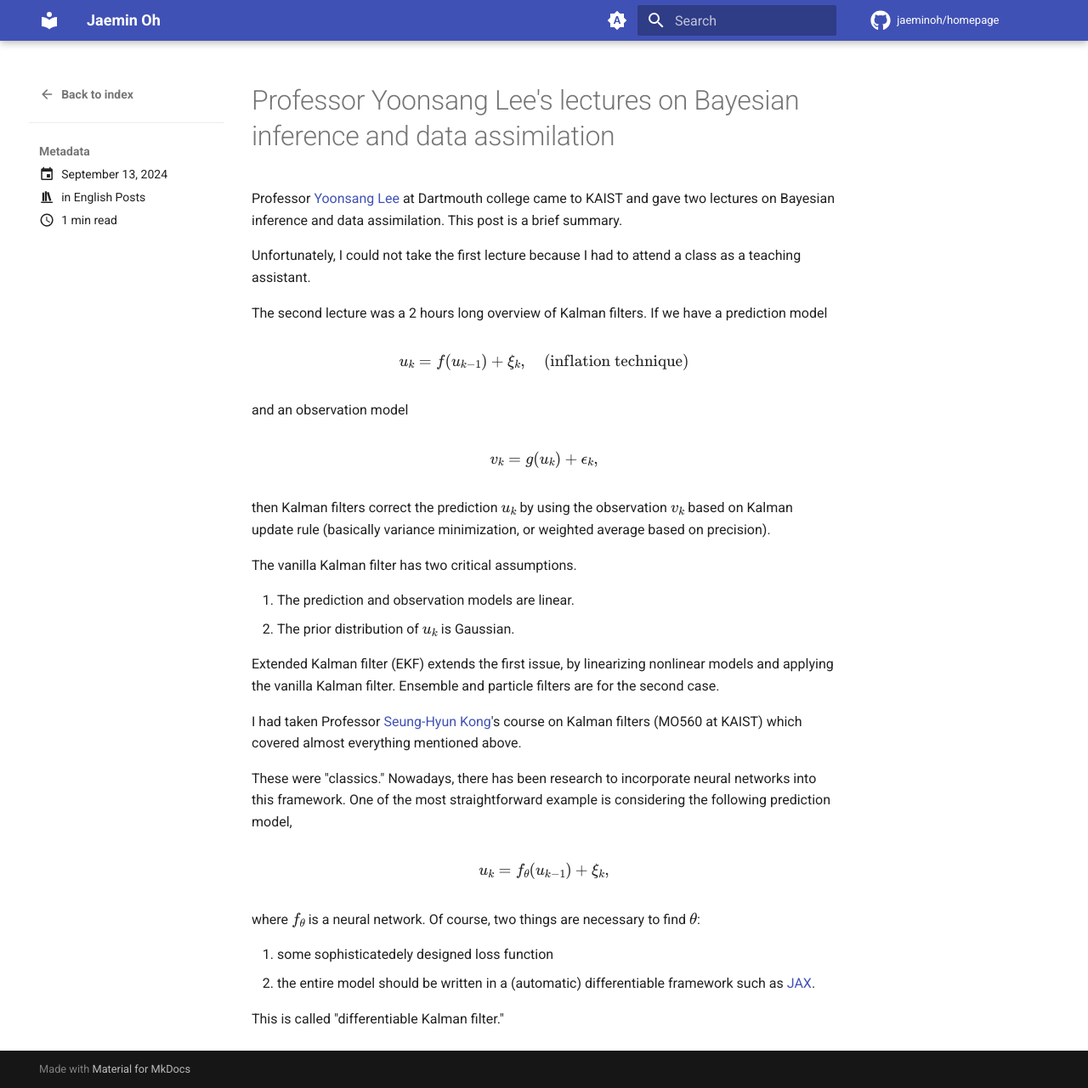
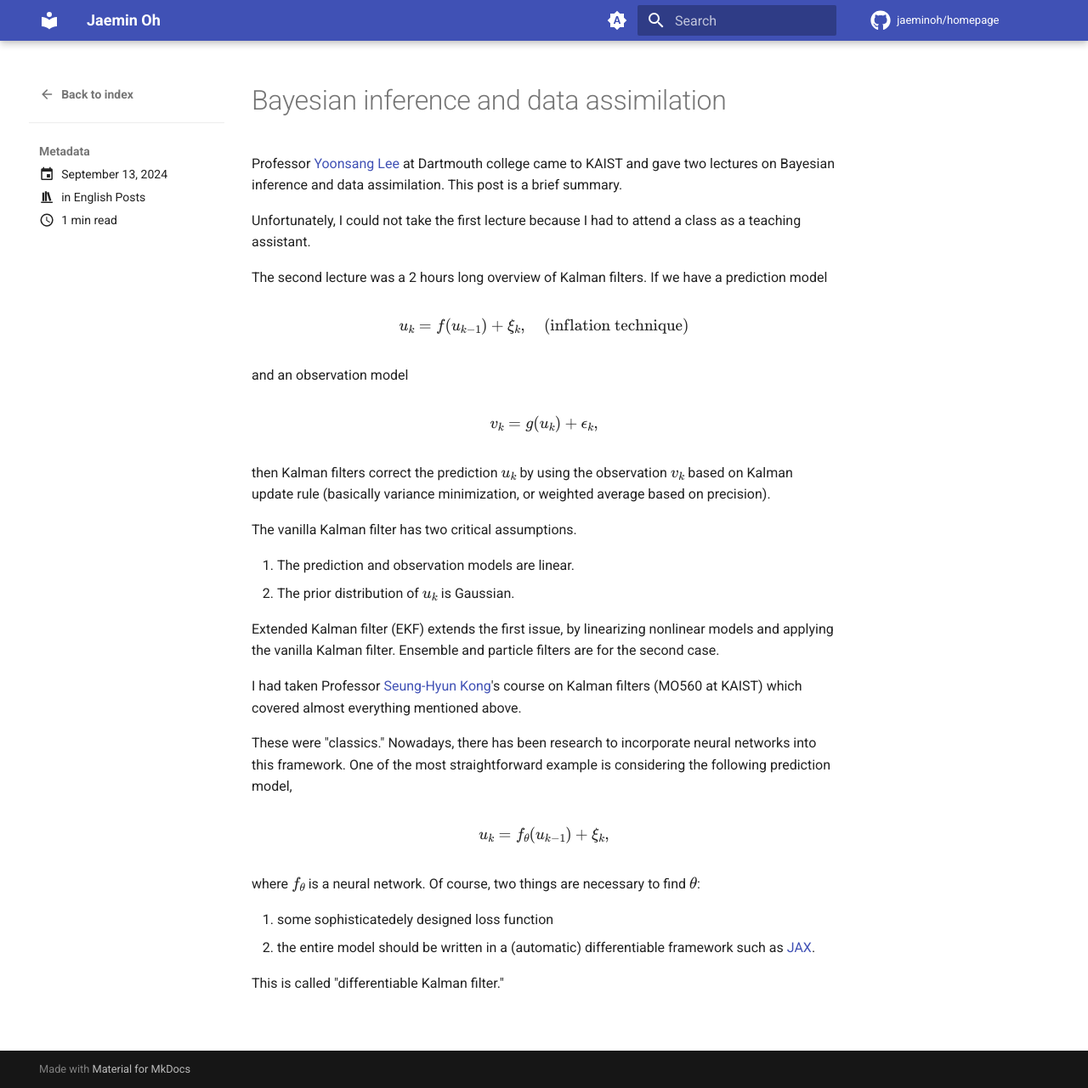
Before and after one commit to jaeminoh/jaeminoh.github.io, an MkDocs documentation site: the page built from docs/blog/posts/2024-09-13.md, in a window 1280 px wide and 1281 px high. Shown: the whole window at 85% size. Built offline with MkDocs 1.6.1 and Material for MkDocs 9.7.7, drawn with Linux system fonts in a browser that asks for light colours; comment, search, counter and statistics services are not loaded.

Commit message:
update docs

```diff
--- a/docs/blog/posts/2024-09-13.md
+++ b/docs/blog/posts/2024-09-13.md
@@ -4,10 +4,8 @@ date:
 
 categories:
   - English Posts
-
-#draft: true
 ---
-# Professor Yoonsang Lee's lectures on Bayesian inference and data assimilation
+# Bayesian inference and data assimilation
 
 Professor [Yoonsang Lee](https://math.dartmouth.edu/~ylee/) at Dartmouth college came to KAIST and gave two lectures on Bayesian inference and data assimilation.
 This post is a brief summary.
```
Also changed, not shown: docs/blog/posts/2024-11-16.md (added, +38 -0 lines).
